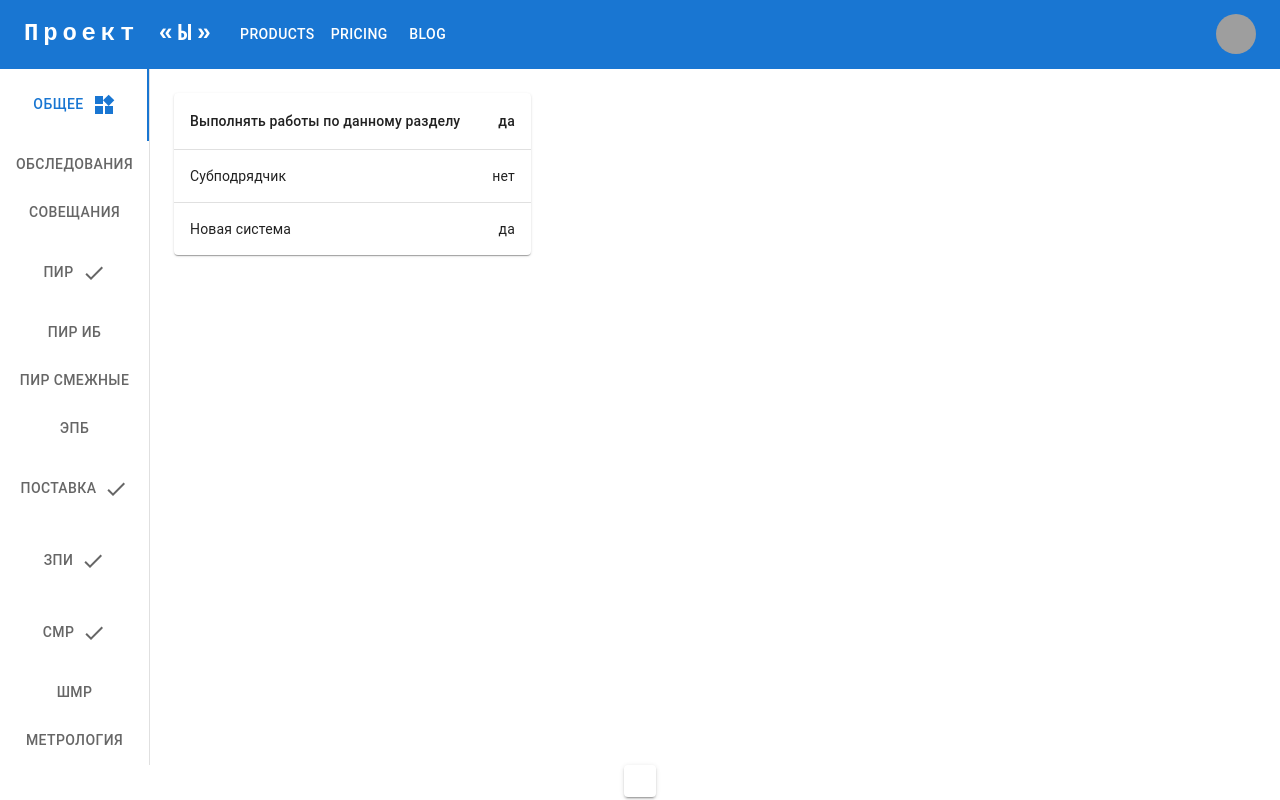
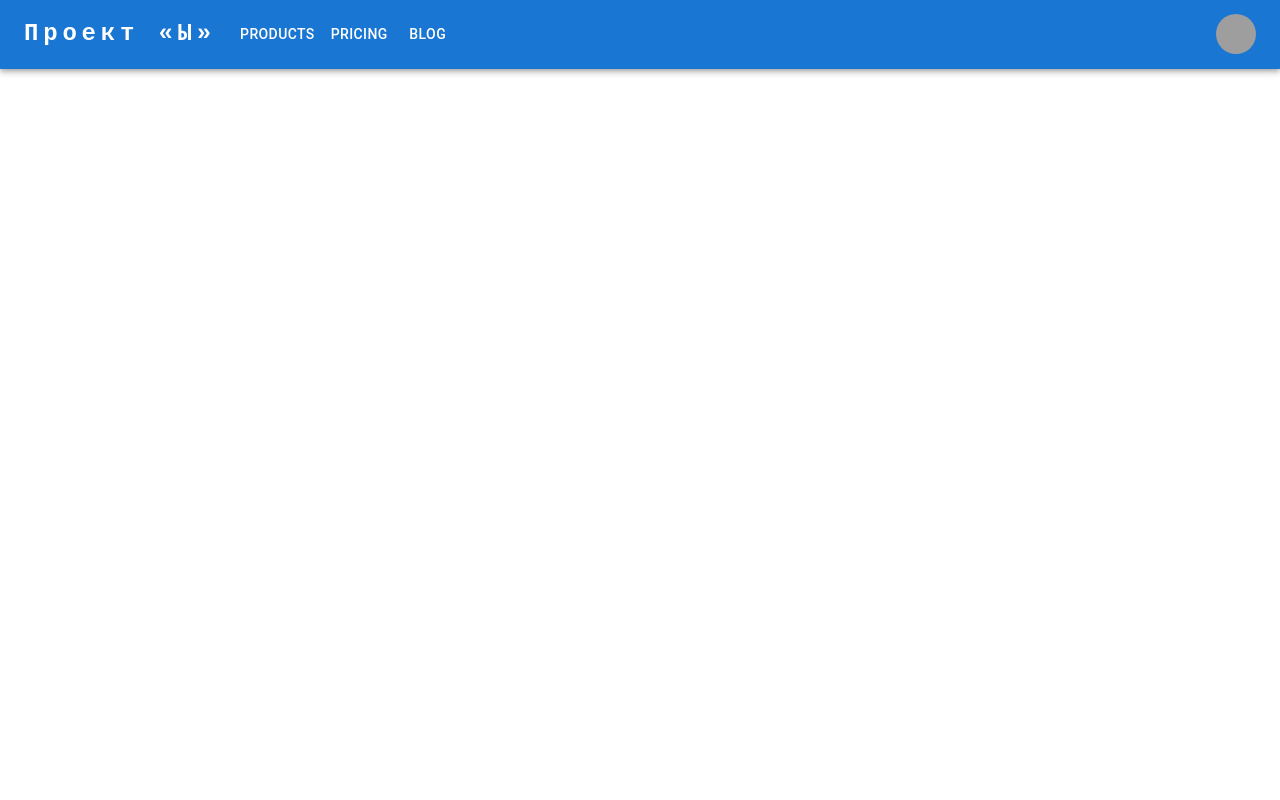
Before and after one commit to adesoft75/react-offer, a React (Create React App) app: page / in a window 1280 px wide. Built offline with nearby package versions, Linux system fonts and the light colour scheme; grey boxes are pictures that could not be loaded.

Commit message:
Ver.0.02

```diff
--- a/src/App.js
+++ b/src/App.js
@@ -1,16 +1,12 @@
 import './App.css'
 import React from 'react'
-import AppChapters from './AppChapters'
 import AppBarMenu from './AppBarMenu'
-import AppAnswers from './AppAnswers';
 
 
 function App() {
     return (
       <div className="App">
         <AppBarMenu />
-        <AppChapters />
-        <AppAnswers questons />
       </div>
     );
 }
--- a/src/AppAnswers.js
+++ /dev/null
@@ -1,13 +0,0 @@
-import * as React from 'react'
-import ButtonGroup from '@mui/material/ButtonGroup'
-import Stack from '@mui/material/Stack'
-
-export default function AppAnswers(questons) {
-  return (
-    <ButtonGroup border= {1} variant="contained" aria-label="outlined primary button group">
-      <Stack direction="row" spacing={5} margin={2}>
-
-      </Stack>
-    </ButtonGroup>
-  )
-}
--- a/src/AppBarMenu.js
+++ b/src/AppBarMenu.js
@@ -11,7 +11,6 @@ import Avatar from '@mui/material/Avatar';
 import Button from '@mui/material/Button';
 import Tooltip from '@mui/material/Tooltip';
 import MenuItem from '@mui/material/MenuItem';
-import AdbIcon from '@mui/icons-material/Adb';
 
 const pages = ['Products', 'Pricing', 'Blog'];
 const settings = ['Profile', 'Account', 'Dashboard', 'Logout'];
@@ -39,8 +38,8 @@ function AppBarMenu() {
     <AppBar position="static">
       <Container maxWidth="xl">
         <Toolbar disableGutters>
-          {/* <AdbIcon sx={{ display: { xs: 'none', md: 'flex' }, mr: 1 }} /> */}
-          <Typography
+
+        <Typography
             variant="h5"
             noWrap
             component="a"
@@ -94,7 +93,7 @@ function AppBarMenu() {
               ))}
             </Menu>
           </Box>
-          {/* <AdbIcon sx={{ display: { xs: 'flex', md: 'none' }, mr: 1 }} /> */}
+
           <Typography
             variant="h5"
             noWrap
--- a/src/AppTable.js
+++ /dev/null
@@ -1,45 +0,0 @@
-import * as React from 'react';
-import Table from '@mui/material/Table';
-import TableBody from '@mui/material/TableBody';
-import TableCell from '@mui/material/TableCell';
-import TableContainer from '@mui/material/TableContainer';
-import TableHead from '@mui/material/TableHead';
-import TableRow from '@mui/material/TableRow';
-import Paper from '@mui/material/Paper';
-
-function createData(que, ans) {
-  return { que, ans };
-}
-
-const rows = [
-  createData('Субподрядчик', 'нет'),
-  createData('Новая система', 'да')
-];
-
-export default function AppTable() {
-  return (
-    <TableContainer component={Paper}>
-      <Table sx={{width: "100%", height: "100%"}} aria-label="simple table">
-        <TableHead>
-          <TableRow>
-            <TableCell>Выполнять работы по данному разделу</TableCell>
-            <TableCell align="right">да</TableCell>
-          </TableRow>
-        </TableHead>
-        <TableBody>
-          {rows.map((row) => (
-            <TableRow
-              key={row.name}
-              sx={{ '&:last-child td, &:last-child th': { border: 0 } }}
-            >
-              <TableCell component="th" scope="row">
-                {row.que}
-              </TableCell>
-              <TableCell align="right">{row.ans}</TableCell>
-            </TableRow>
-          ))}
-        </TableBody>
-      </Table>
-    </TableContainer>
-  );
-}
```
